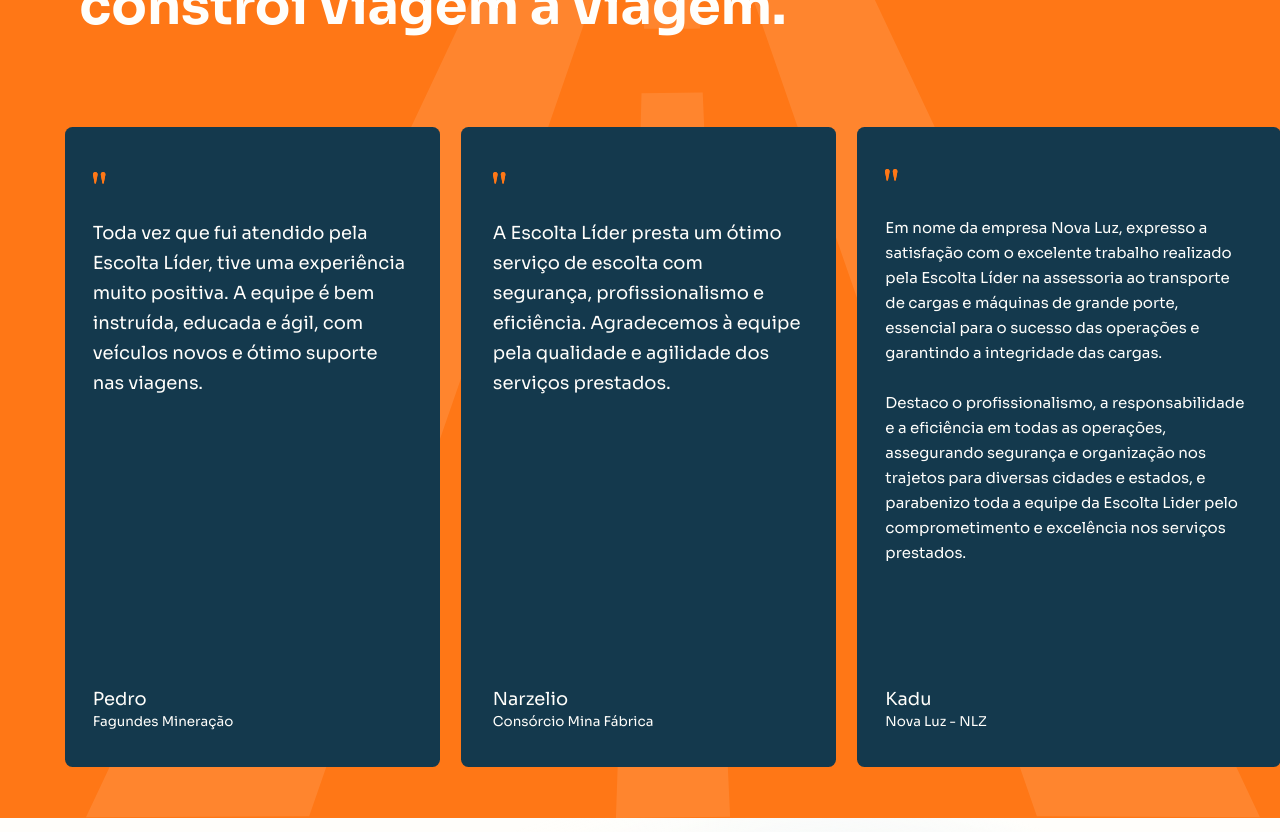
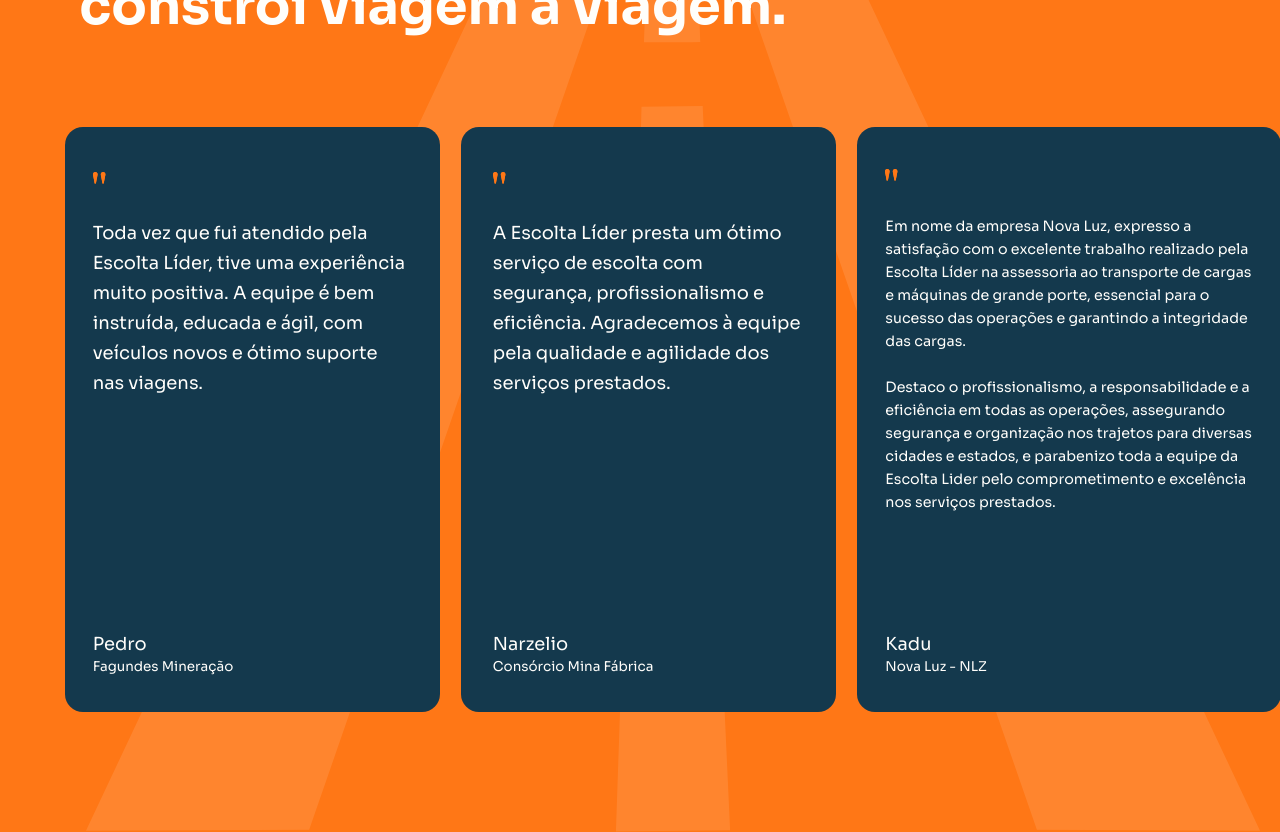
Before and after one commit to jeantalles/EscoltaLider, a Next.js app: page / in a window 1280 px wide. Shown: the part 5180-6012 px from the top of the page. Built offline with nearby package versions, Linux system fonts and the light colour scheme; no server answers.

Commit message:
chore: remove Next.js build artifacts and clean up project directory

```diff
--- a/src/app/globals.css
+++ b/src/app/globals.css
@@ -762,7 +762,7 @@
 }
 
 .testimonials-section {
-  height: 1053px;
+  height: 1080px;
   background: var(--orange);
 }
 
@@ -771,7 +771,7 @@
   top: 0;
   left: calc(var(--frame-left) + 86.01px);
   width: 1174px;
-  height: 1053px;
+  height: 1080px;
 }
 
 .testimonials-section .eyebrow {
@@ -802,7 +802,7 @@
   position: absolute;
   display: flex;
   flex-direction: column;
-  border-radius: 7.48px;
+  border-radius: 18px;
   background: var(--dark-blue);
   color: var(--cream);
   white-space: pre-line;
@@ -815,7 +815,7 @@
   top: 362.23px;
   left: 65.14px;
   width: 374.9px;
-  height: 640px;
+  height: 585px;
   padding: 45px 27.5px 34px;
 }
 
@@ -823,7 +823,7 @@
   top: 362.23px;
   left: 460.88px;
   width: 374.9px;
-  height: 640px;
+  height: 585px;
   padding: 45px 31.94px 34px;
 }
 
@@ -831,7 +831,7 @@
   top: 362.23px;
   left: 856.62px;
   width: 424.24px;
-  height: 640px;
+  height: 585px;
   padding: 42px 28.76px 34px;
 }
 
@@ -850,8 +850,8 @@
 }
 
 .testimonial-card-3 p {
-  font-size: 15px;
-  line-height: 25px;
+  font-size: 14.25px;
+  line-height: 23px;
 }
 
 .testimonial-card footer {
@@ -888,7 +888,7 @@
   width: 100%;
   height: 895px;
   object-fit: cover;
-  object-position: center 58%;
+  object-position: center 28%;
 }
 
 .contact-fade {
@@ -1827,7 +1827,7 @@
   .contact-bg {
     top: 0;
     height: 440px;
-    object-position: center top;
+    object-position: center 28%;
   }
 
   .contact-section h2 {
```
